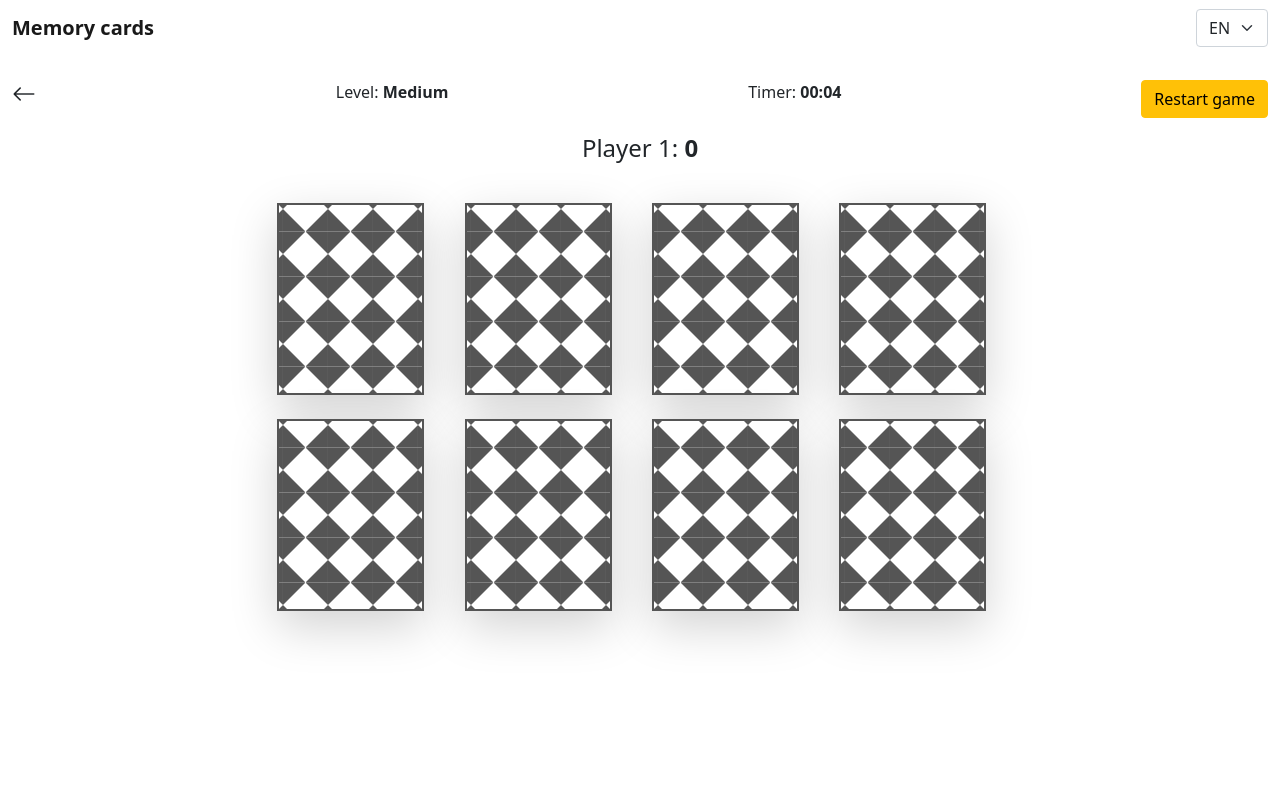
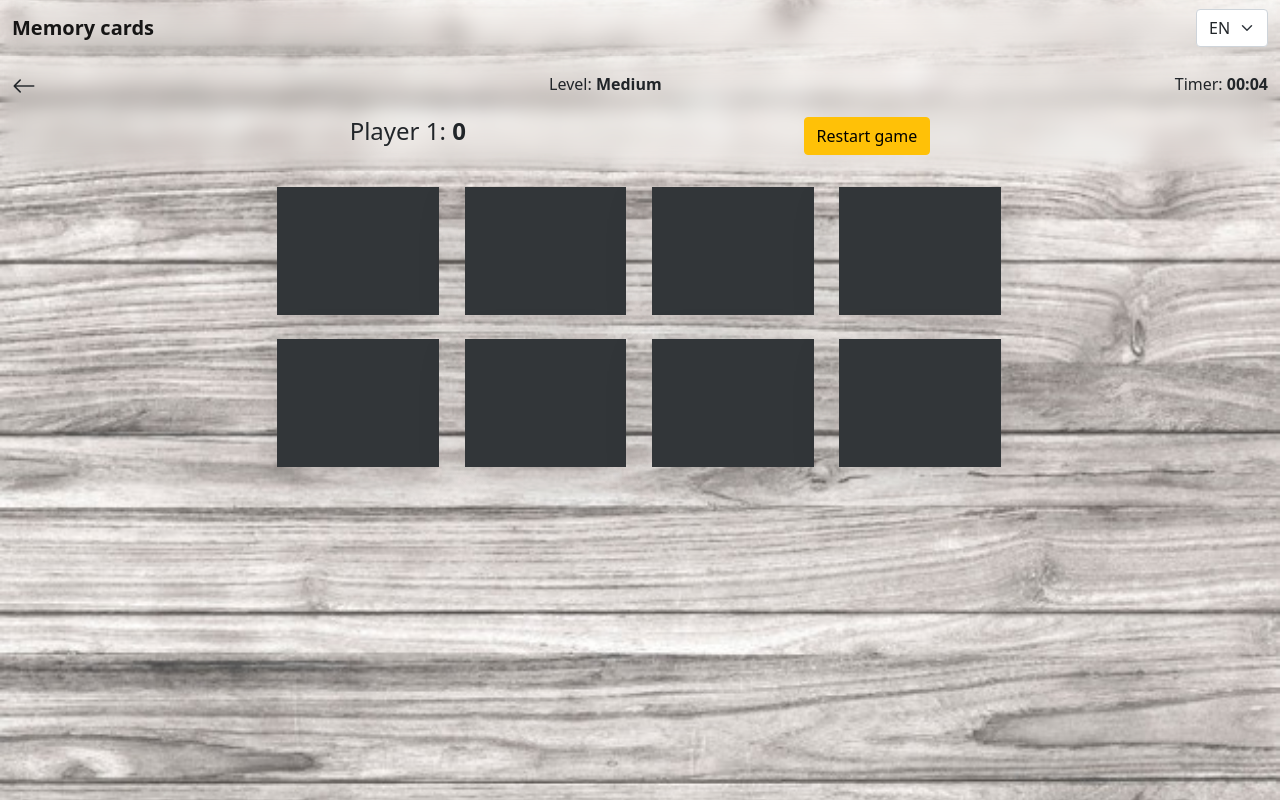
Before and after one commit to rami-almofleh/memory_cards, a Vue app: page /game in a window 1280 px wide. Built offline with nearby package versions, Linux system fonts and the light colour scheme.

Commit message:
design anpassen

```diff
--- a/src/components/game/GameBody.vue
+++ b/src/components/game/GameBody.vue
@@ -4,7 +4,7 @@
       <div class="col" v-for="card in cards" :key="card.idx">
         <div class="scene">
           <div class="card shadow-lg border-0" :class="selectedImageType" :data-cardname="card.card_name" @click="flipThisCard($event, card.idx)" :id="`card_${card.idx}`">
-            <div class="card__face card__face--front"></div>
+            <div class="card__face card__face--front bg-secondary"></div>
             <div class="card__face card__face--back" :class="{'won' : card.won}"></div>
           </div>
         </div>
@@ -199,8 +199,8 @@ export default {
   max-width: 90%
 
   .scene
-    width: 90%
-    height: 12rem
+    width: 99%
+    height: 6rem
     perspective: 600px
 
     .card
@@ -224,13 +224,12 @@ export default {
           &.won
             background-color: #ddd
             filter: contrast(0.5)
-        &--front
-          background-image: linear-gradient(45deg, #555 25%, transparent 25%, transparent), linear-gradient(-45deg, #555 25%, transparent 25%, transparent), linear-gradient(45deg, transparent 75%, #555 75%), linear-gradient(-45deg, transparent 75%, #555 75%)
-          background-size: 45px 45px
-          background-position: center
-          border: 2px solid #555
+
 
 @media (min-width: 900px)
   .game-body
     max-width: 70%
+
+    .scene
+      height: 8rem
 </style>
--- a/src/components/layout/MC_Nav.vue
+++ b/src/components/layout/MC_Nav.vue
@@ -1,5 +1,5 @@
 <template>
-  <nav class="navbar navbar-light">
+  <nav class="navbar navbar-light blur-bg">
     <div class="container-fluid">
       <a class="navbar-brand fw-bold">Memory cards</a>
       <form>
--- a/src/components/settings/players/Players.vue
+++ b/src/components/settings/players/Players.vue
@@ -1,6 +1,6 @@
 <template>
   <div class="py-3">
-    <p class="h4 fw-bold mb-4">{{ $t('how_many_players') }}</p>
+    <p class="h4 fw-bold mb-4">{{ $t('what_is_your_name') }}</p>
 
     <Player v-for="player in players" :player="player" :key="player.id" />
     <!--p class="mt-3 cursor-pointer d-inline-block" @click="addPlayer(2)" v-if="players.length === 1">
--- a/src/locales/de.json
+++ b/src/locales/de.json
@@ -2,6 +2,7 @@
     "next": "Weiter",
     "back": "Zurück",
     "how_many_players": "Wie viele Spieler?",
+    "what_is_your_name": "Wie ist heißt du?",
     "add_player": "Spieler hinzufügen",
     "player": "Spieler",
     "please_select_level": "Wie schwer soll die Spiele sein?",
--- a/src/locales/en.json
+++ b/src/locales/en.json
@@ -2,6 +2,7 @@
     "next": "Next",
     "back": "Back",
     "how_many_players": "How many players?",
+    "what_is_your_name": "What is your name?",
     "add_player": "Add Player",
     "player": "Player",
     "please_select_level": "How hard should the games be?",
--- a/src/styles/basics/_layout.scss
+++ b/src/styles/basics/_layout.scss
@@ -1,6 +1,8 @@
 html,
 body {
   height: 100%;
+  background: url("../assets/holz.jpeg") center no-repeat;
+  background-size: cover;
 }
 
 .cursor-pointer {
@@ -291,3 +293,7 @@ label {
     }
   }
 }
+
+.blur-bg {
+  backdrop-filter: blur(10px);
+}
--- a/src/views/Game.vue
+++ b/src/views/Game.vue
@@ -1,20 +1,21 @@
 <template>
-  <div class="container-fluid py-4">
-    <div class="d-flex justify-content-between">
+  <div class="blur-bg">
+    <div class="container-fluid">
+      <div class="d-flex justify-content-between pt-3">
         <router-link to="/settings" class="link-dark">
           <i class="bi bi-arrow-left h4 fw-bold"></i>
         </router-link>
-
         <span>{{ $t("level") }}: <b>{{ $t(selectedLevel) }}</b></span>
         <span>{{ $t("timer") }}: <b>{{ timer }}</b></span>
+      </div>
+      <div class="d-flex justify-content-evenly py-3 blur-bg">
+        <span class="h4 fw-light" v-for="player in players" :key="player.id">{{ player.name }}: <span
+            class="fw-bold">{{ player.score }}</span></span>
         <button class="btn btn-warning" @click="restartGame">{{ $t("reset_game") }}</button>
       </div>
-    <div class="d-flex justify-content-evenly my-3">
-      <span class="h4 fw-light" v-for="player in players" :key="player.id">{{ player.name }}: <span class="fw-bold">{{ player.score }}</span></span>
     </div>
-
-    <game-body />
   </div>
+  <game-body/>
 </template>
 
 <script>
--- a/src/views/Settings.vue
+++ b/src/views/Settings.vue
@@ -1,10 +1,12 @@
 <template>
-  <div class="container-fluid">
-    <players />
-    <levels />
-    <images />
+  <div class="blur-bg">
+    <div class="container-fluid pb-4">
+      <players />
+      <levels />
+      <images />
 
-    <router-link to="/game" class="btn btn-primary mt-4">{{ $t("start_now") }}</router-link>
+      <router-link to="/game" class="btn btn-primary mt-4">{{ $t("start_now") }}</router-link>
+    </div>
   </div>
 </template>
 
```
Also changed, not shown: src/assets/holz.jpeg (added). Lines whose indentation alone changed are shown as unchanged.
